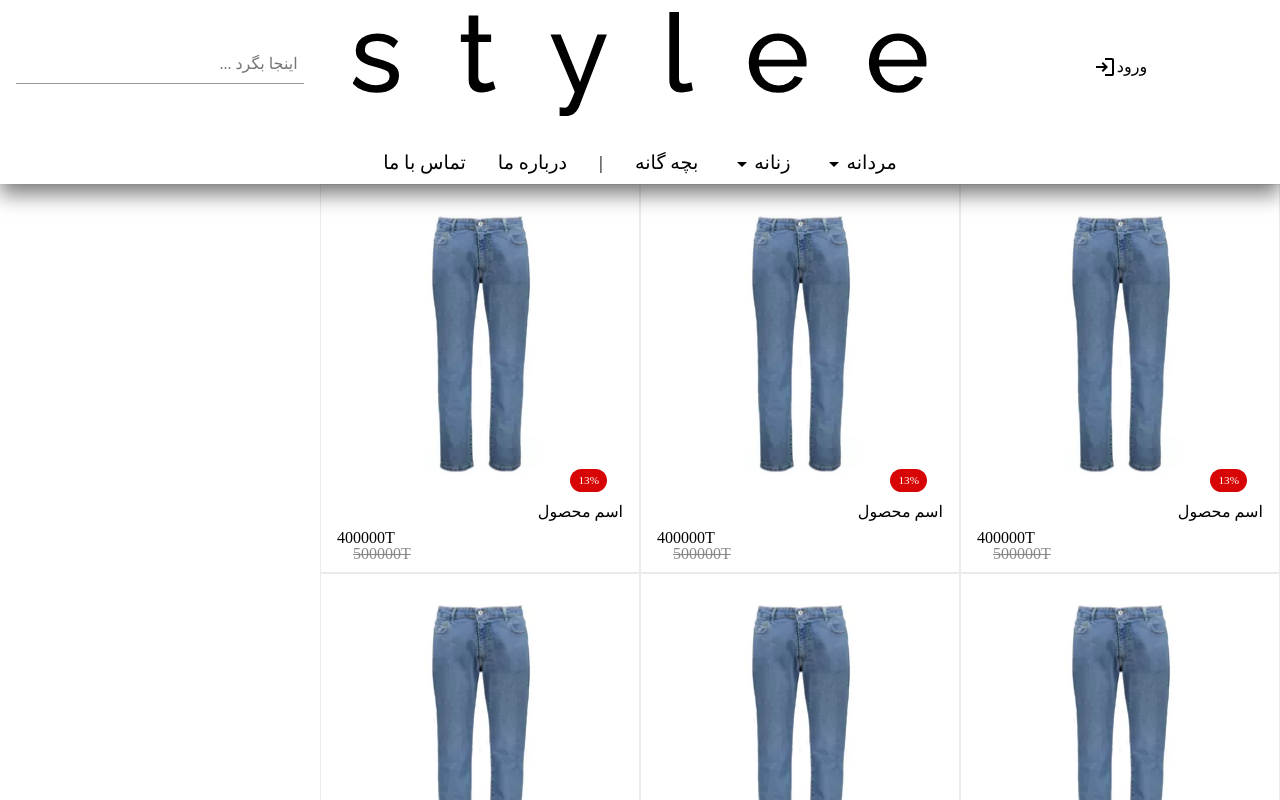
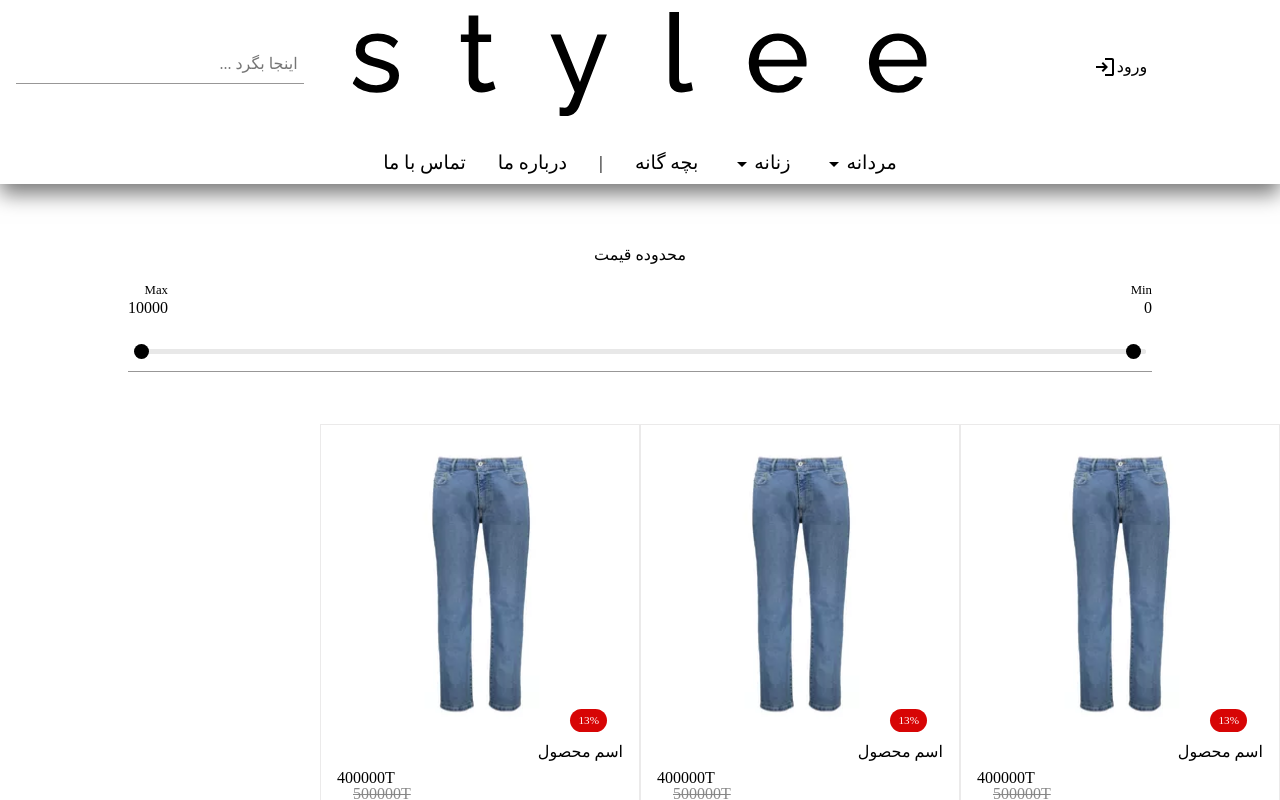
Before and after one commit to Soheil-kooshan/stylee-online-shop, a React (Vite) app: page /ProductsPage in a window 1280 px wide. Shown: the top 800 px of the page. Built offline with nearby package versions, Linux system fonts and the light colour scheme; a web font is replaced by a local one.

Commit message:
price range added

```diff
--- a/src/pages/PoroductList/FilterBox.jsx
+++ b/src/pages/PoroductList/FilterBox.jsx
@@ -1,7 +1,7 @@
-import styles from "./FilterBox.module.css";
+import PriceRange from "./PriceRange";
 
 function FilterBox() {
-  return <div></div>;
+  return <PriceRange />;
 }
 
 export default FilterBox;
--- /dev/null
+++ b/src/pages/PoroductList/PriceRange.jsx
@@ -0,0 +1,62 @@
+import { useRef, useState } from "react";
+import styles from "./PriceRange.module.css";
+
+function PriceRange() {
+  const [minValue, setMin] = useState(0);
+  const [maxValue, setMax] = useState(10000);
+
+  const showMin = useRef(0);
+  const showMax = useRef(10000);
+
+  if (Number(minValue) <= Number(maxValue)) {
+    showMin.current = minValue;
+    showMax.current = maxValue;
+  } else if (Number(maxValue) < Number(minValue)) {
+    showMax.current = minValue;
+    showMin.current = maxValue;
+  }
+
+  return (
+    <div className={styles.container}>
+      <h4>محدوده قیمت</h4>
+
+      <div className={styles.priceContent}>
+        <div>
+          <label>Min</label>
+          <p className={styles.minValue}>{showMin.current}</p>
+        </div>
+        <div>
+          <label>Max</label>
+          <p className={styles.maxValue}>{showMax.current}</p>
+        </div>
+      </div>
+
+      <div className={styles.rangeSlider}>
+        <div className={styles.rangeFill}></div>
+        <input
+          type={"range"}
+          className={styles.minPrice}
+          min={0}
+          max={10000}
+          step={10}
+          onChange={(e) => {
+            setMin(e.target.value);
+          }}
+        />
+        <input
+          type={"range"}
+          className={styles.minPrice}
+          min={0}
+          max={10000}
+          step={10}
+          defaultValue={10000}
+          onChange={(e) => {
+            setMax(e.target.value);
+          }}
+        />
+      </div>
+    </div>
+  );
+}
+
+export default PriceRange;
--- /dev/null
+++ b/src/pages/PoroductList/PriceRange.module.css
@@ -0,0 +1,69 @@
+.container {
+  height: 30vh;
+  display: flex;
+  flex-direction: column;
+  align-items: center;
+  justify-content: center;
+}
+
+h4 {
+  font-weight: 500;
+  margin-bottom: 1rem;
+  text-align: center;
+}
+
+.priceContent {
+  width: 80%;
+  display: flex;
+  align-items: center;
+  justify-content: space-between;
+  margin: 0 10px;
+}
+
+.container label {
+  font-size: 0.8rem;
+}
+
+.container p {
+  font-size: 600;
+}
+
+.rangeSlider {
+  width: 80%;
+  position: relative;
+  margin: 15px 0 30px 0;
+}
+
+.rangeFill {
+  height: 6px;
+  background-color: black;
+  position: absolute;
+  z-index: 1;
+}
+
+.container input[type="range"] {
+  appearance: none;
+  width: 100%;
+  background: transparent;
+  position: absolute;
+}
+
+.container input[type="range"]::-webkit-slider-thumb {
+  appearance: none;
+  height: 15px;
+  width: 15px;
+  border-radius: 50%;
+  background-color: black;
+  cursor: pointer;
+  margin-top: -5px;
+  position: relative;
+  z-index: 1;
+}
+
+input[type="range"]::-webkit-slider-runnable-track {
+  width: 100%;
+  height: 5px;
+  background: #e8e8e8;
+  border-radius: 3px;
+  border: none;
+}
```
Also changed, not shown: src/pages/PoroductList/FilterBox.module.css (deleted).
